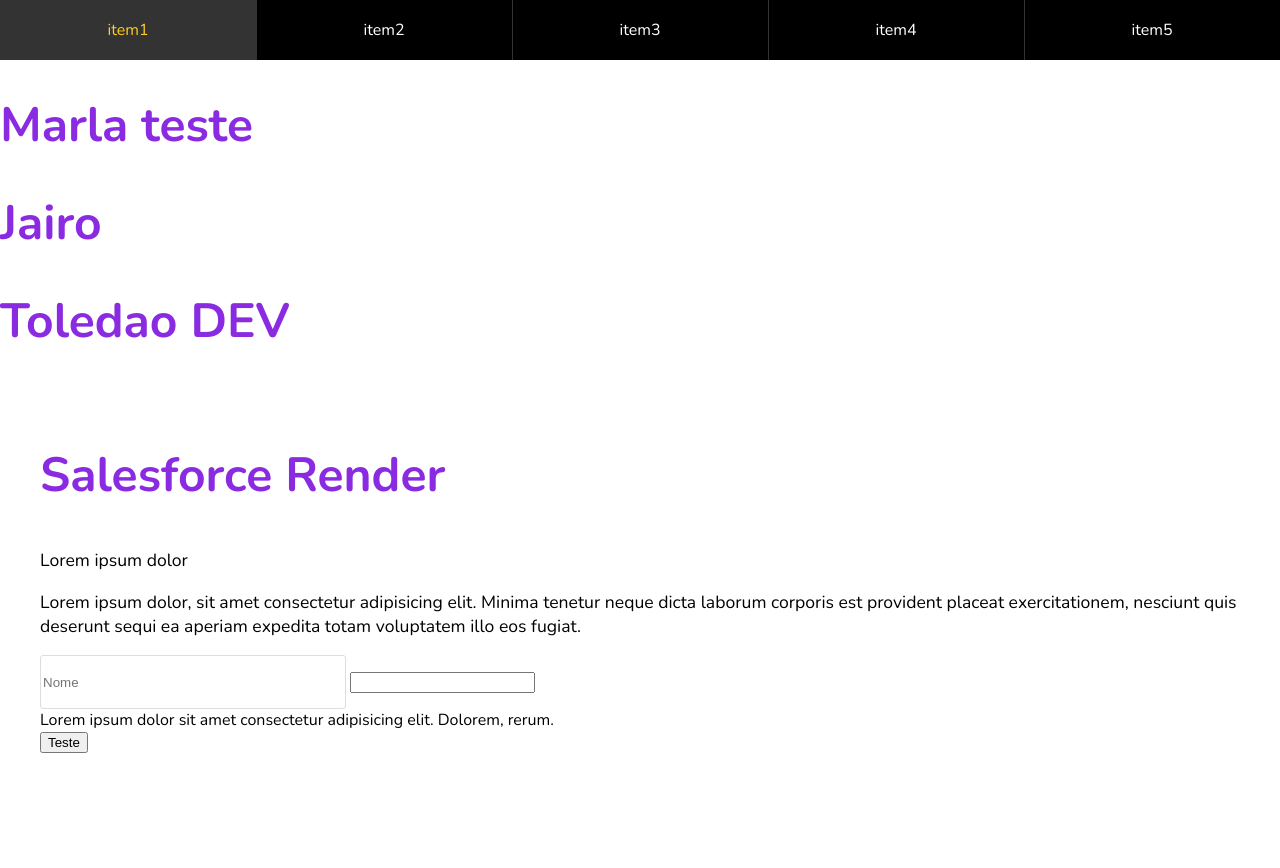
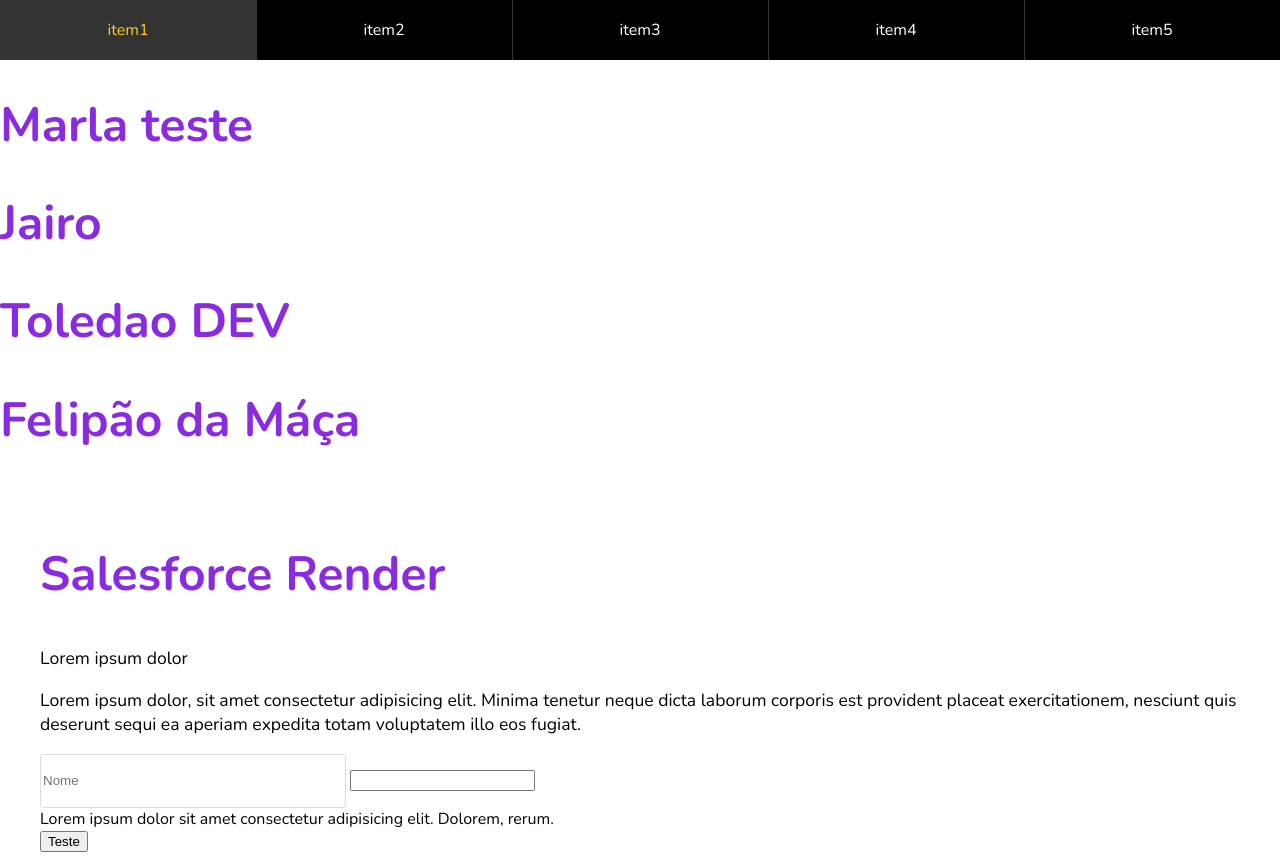
Before and after one commit to efcdilascio/nesc-estudos, a plain HTML site: page index.html in a window 1280 px wide. Before the commit the page ends 800 px from the top, so only its background shows below. Drawn offline with nearby package versions, Linux system fonts and the light colour scheme.

Commit message:
Inclusão h1 + Meu Nome

```diff
--- a/index.html
+++ b/index.html
@@ -27,6 +27,8 @@
     <h1>Jairo</h1>
 
     <h1>Toledao DEV</h1>
+
+    <h1> Felipão da Máça</h1>
 
     <section class="content">
         <h1>Salesforce Render</h1>
```
